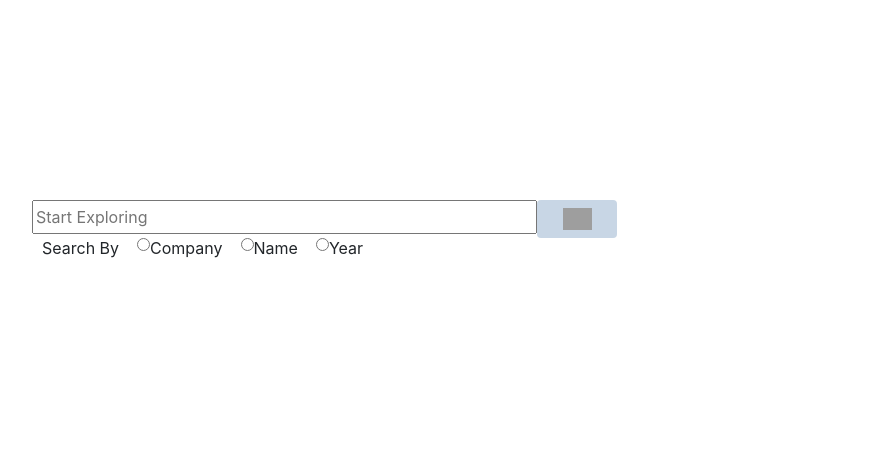
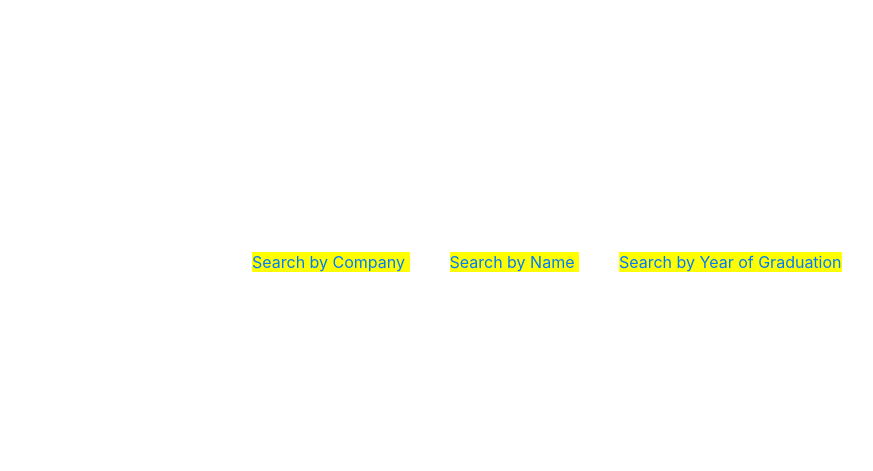
Before and after one commit to vishvanath45/v2sh, a Django app: page / in a window 1280 px wide. Shown: the part 150-621 px from the top of the page, without its empty margins (368-1241 px from the left). Run offline with Django 3.2, Linux system fonts and the light colour scheme; some libraries are stand-ins or nearby versions; grey boxes are pictures that could not be loaded.

Commit message:
modified home page. Removed search-bar

```diff
--- /dev/null
+++ b/v2sh/static/css/search.css
@@ -0,0 +1,8 @@
+.search{
+	margin-top: 400px;
+	margin-left: 600px;
+}
+.sub-search{
+	margin: 20px 20px 20px 20px;
+	background: yellow;
+}
--- a/v2sh/templates/contents/home.html
+++ b/v2sh/templates/contents/home.html
@@ -3,36 +3,20 @@
 {% load static %}
 
 {% block head %}
-    <link rel="stylesheet" href="{% static 'css/style.css' %}">
+    <link rel="stylesheet" href="{% static 'css/search.css' %}">
     <link rel="stylesheet" href="{% static 'css/bootstrap.min.css' %}">
 {% endblock %}
 
-
 {% block content %}
-    <div class = "search">
-        <form action="/action_page.php">
-          <input type="text" class = "type" placeholder="Start Exploring" name="search">
-          <button id = "sub_btn" type="submit"><img src="http://www.endlessicons.com/wp-content/uploads/2015/08/search-icon-2-614x460.png" height="22px" width="29px"><i class="fa fa-search"></i></button>
-        </form>
-        <div class = "filter">
-                <label>
-                    Search By
-                </label>
-                <label for="one">
-                <input type="radio" id="one" name="filter"  />
-                    Company
-                </label>
-                <label for = "two">
-                <input type="radio" id="two" name="filter" />
-                   Name
-                </label>
-                <label for = "three">
-                <input type="radio" id="three" name="filter"/>
-                    Year
-                </label>
-        </div>
-    </div>
-    <div class = "">
-
+    <div class="search">
+        <span class="sub-search">
+            <a href="google.com">Search by Company</a>
+        </span>
+        <span class="sub-search">
+            <a href="facebook.com">Search by Name</a>
+        </span>
+        <span class="sub-search">
+            <a href="youtube.com">Search by Year of Graduation</a>
+        </span>
     </div>
 {% endblock %}
```
